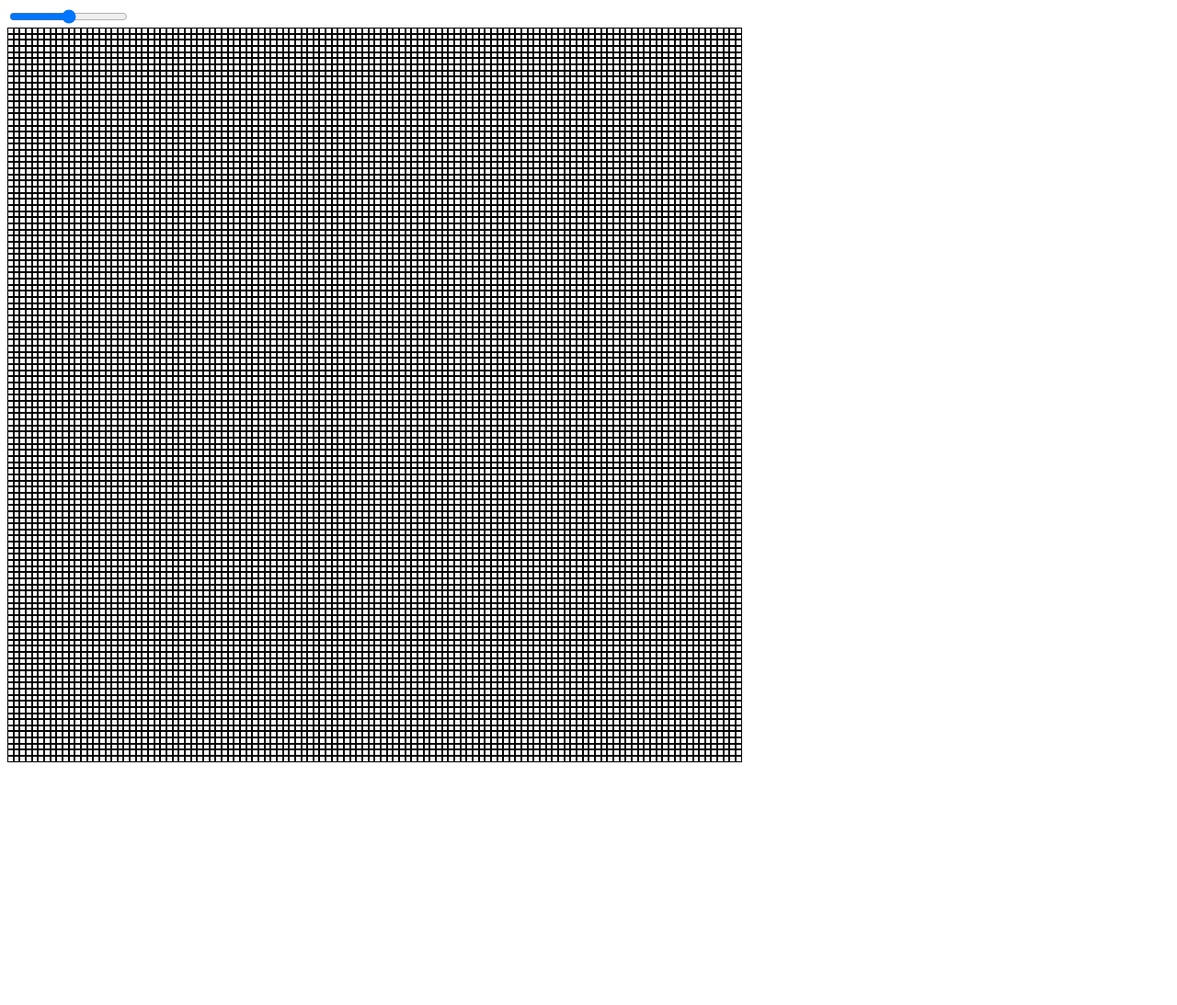
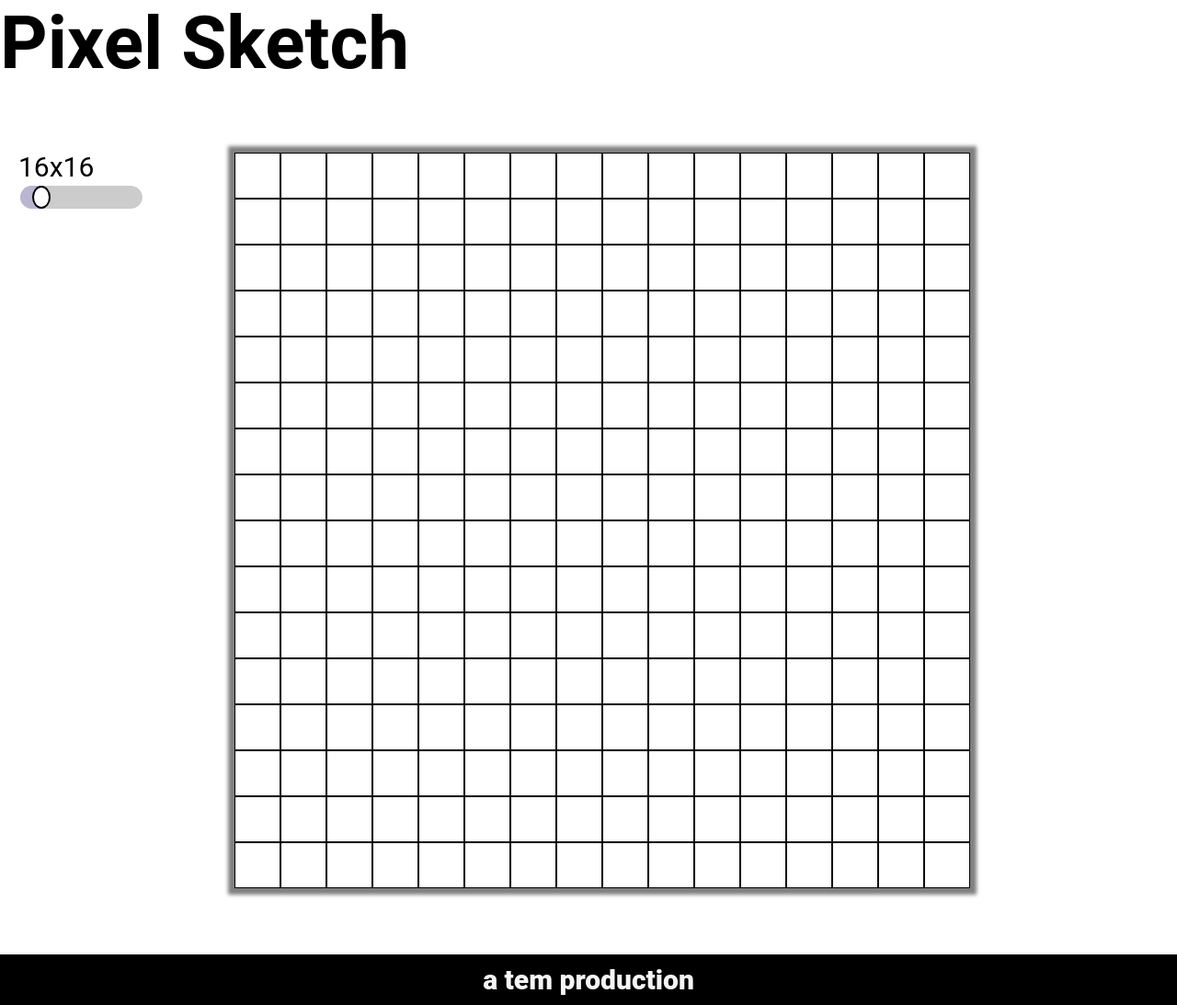
Before and after one commit to toduyemi/etch-a-sketch, a plain HTML site: page index.html in a window 1280 px wide. Shown: the whole page at 92% size. Before the commit the page ends 838 px from the top, so only its background shows below. Drawn offline with Linux system fonts and the light colour scheme.

Commit message:
Fix bug that prevented code from printing on initial load
Also improve html and css styling/layout. Style range input slider.

```diff
--- a/index.html
+++ b/index.html
@@ -9,11 +9,16 @@
     <title>etch sum sketch</title>
 </head>
 <body>
-    <div class="controls">
-        <div class="slider-container">
-            <input type="range"/>
+    <div class="header">Pixel Sketch</div>
+    <div class="app">
+        <div class="controls">
+            <div class="slider-container">
+                <div class="control-value">16x16</div>
+                <input type="range" id="grid-control" min="2" max="120" value="16" step="1" />
+            </div>
         </div>
+        <div class="grid-container"></div>
     </div>
-    <div class="grid-container"></div>
+    <div class="footer">a tem production</div>
 </body>
 </html>
--- a/index.js
+++ b/index.js
@@ -3,8 +3,20 @@ const GRIDLENGTH = 800;
 
 const gridContainer =  document.querySelector('.grid-container');
 
+const gridControl = document.querySelector('#grid-control');
+const gridControlValue = document.querySelector('.control-value');
 
-let dimension = 120;
+let mouseDown = false;
+let gridPrint = false;
+
+//control functionalities
+gridControl.addEventListener('input',  (e) => {
+    const newSliderValue = e.target.value;
+    gridControlValue.textContent = `${newSliderValue}x${newSliderValue}`;
+});
+
+//canvas functionalities
+function createGrid(dimension) {
 
     for (let i = 0; i < dimension; i++) {
         // create a div for each row
@@ -20,9 +32,31 @@ for (let i = 0; i < dimension; i++) {
             gridRow.appendChild(gridSquare);
         }
     }
+    gridPrint = true;
+}
 
-let mouseDown = false;
+function resetGrid() {
 
+    while (gridContainer.hasChildNodes()) {
+        gridContainer.removeChild(gridContainer.lastChild);
+    }
+    gridPrint = false;
+}
+
+function transformGrid(e) {
+    if (gridPrint) {
+        resetGrid();
+    }
+    createGrid(e.target.value);
+}
+
+createGrid(16);
+gridControl.addEventListener('input', transformGrid);
+
+
+
+
+// painting functionality - whyd does it only target the square and not the whole grid?
 gridContainer.addEventListener('mousedown', (e) => {
     console.log('yo');
     mouseDown = true;
--- a/style.css
+++ b/style.css
@@ -1,12 +1,33 @@
-.body {
+body {
+    font-family: Roboto, sans-serif;
+    font-size: 30px;
     display: flex;
+    flex-direction: column;
+    justify-content: space-between;
+    min-height: 100vh;
+    gap: 50px;
+    margin: 0;
+}
+.header {
+    font-weight: 700;
+    font-size: 80px;
+}
+
+.app {
+    display: flex;
+    gap: 100px;
+    margin: 20px;
 }
 
 .grid-container {
     display: flex;
+    flex-direction: column;
     height: 800px;
     width: 800px;
-    flex-direction: column;
+    border: 2px solid gray;
+    box-shadow: 0px 0px 4px 5px rgba(0, 0, 0, 0.5);
+
+
 }
 
 .grid-row {
@@ -27,3 +48,45 @@
 .grid-square.paint {
     background-color: black;
 }
+
+/* slider styl change: instructions from https: //blog.logrocket.com/creating-custom-css-range-slider-javascript-upgrades/ */
+input[type="range"] {
+    -webkit-appearance: none;
+    appearance: none;
+
+    width: 100%;
+    cursor: pointer;
+    outline: none;
+
+    overflow: hidden;
+    border-radius: 16px;
+}
+
+input[type="range"]::-webkit-slider-runnable-track {
+    height: 25px;
+    background: #ccc;
+    border-radius: 16px;
+}
+
+input[type="range"]::-webkit-slider-thumb {
+    -webkit-appearance: none;
+    appearance: none;
+
+    height: 25px;
+    width: 20px;
+    border-radius: 50%;
+    background-color: white;
+    border: 2.5px solid black;
+    box-shadow: -407px 0 0 400px rgb(186, 181, 209);
+
+}
+
+.footer {
+    height: 55px;
+    background: black;
+    font-weight: 900;
+    color: whitesmoke;
+    display: flex;
+    justify-content: center;
+    align-items: center;
+}
```
Lines whose indentation alone changed are shown as unchanged.
